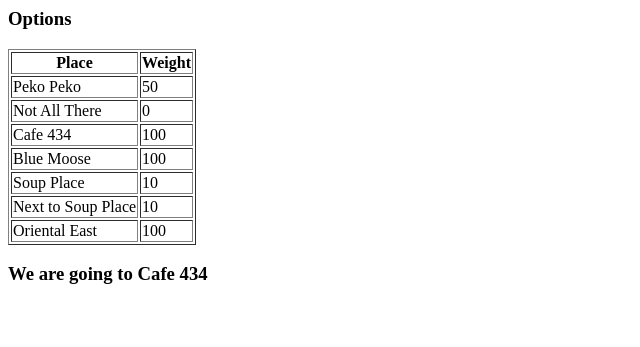
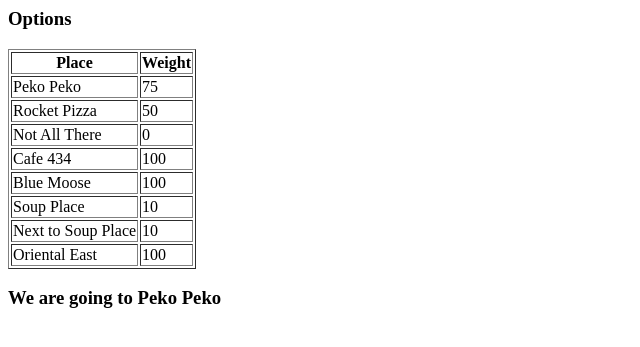
Before and after one commit to shonb/lunch_decidertron, a PHP site: page / in a window 1280 px wide. Shown: the top 347 px of the page, without its empty margins (0-640 px from the left). Run offline with PHP 8.4, Linux system fonts and the light colour scheme.

Commit message:
Adding Rocket Pizza to list of selections

```diff
--- a/includes/lunchdecidertron.php
+++ b/includes/lunchdecidertron.php
@@ -45,7 +45,8 @@ class LunchDecidertron {
 		if (empty($this->options)) {
 			// TODO: Move to config
 			$this->options = array(
-				'Peko Peko' => 50,
+				'Peko Peko' => 75,
+				'Rocket Pizza' => 50,
 				'Not All There' => 0,
 				'Cafe 434' => 100,
 				'Blue Moose' => 100,
```
